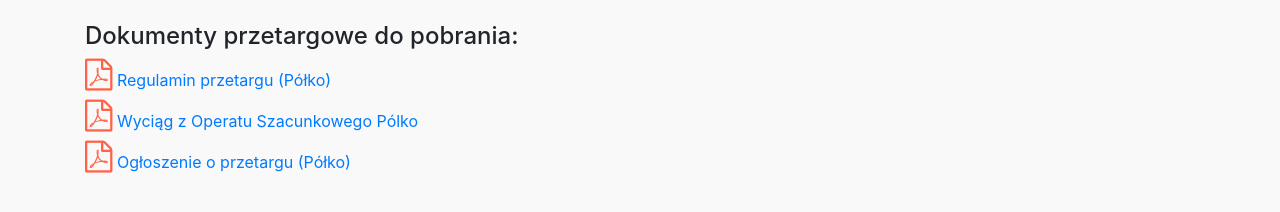
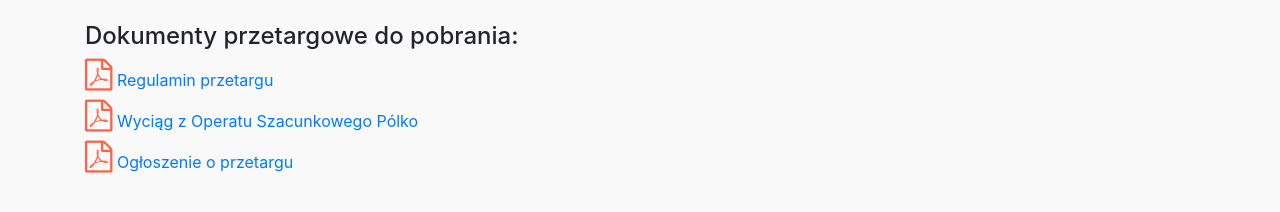
Before and after one commit to likwidacjaprebud/likwidacjaprebud, a plain HTML site: page index.html in a window 1280 px wide. Shown: the part 1644-1856 px from the top of the page. Drawn offline with Linux system fonts and the light colour scheme.

Commit message:
Update index.html

```diff
--- a/index.html
+++ b/index.html
@@ -23,7 +23,7 @@
 						<h4>Dokumenty przetargowe do pobrania:</h3>
 						<div class="mt-2">
 							<i class="fa fa-file-pdf-o" aria-hidden="true" style="font-size: 2em; color: Tomato;"></i>
-							<a href="documents/regulamin.pdf">Regulamin przetargu (Półko)</a>
+							<a href="documents/regulamin.pdf">Regulamin przetargu</a>
 						</div>
 						<div class="mt-2">
 							<i class="fa fa-file-pdf-o" aria-hidden="true" style="font-size: 2em; color: Tomato;"></i>
@@ -31,7 +31,7 @@
 						</div>
 						<div class="mt-2">
 							<i class="fa fa-file-pdf-o" aria-hidden="true" style="font-size: 2em; color: Tomato;"></i>
-							<a href="documents/ogloszenie.pdf">Ogłoszenie o przetargu (Półko)</a>
+							<a href="documents/ogloszenie.pdf">Ogłoszenie o przetargu</a>
 						</div>
 					</div>
 					<div class="mt-5"></div>
```
